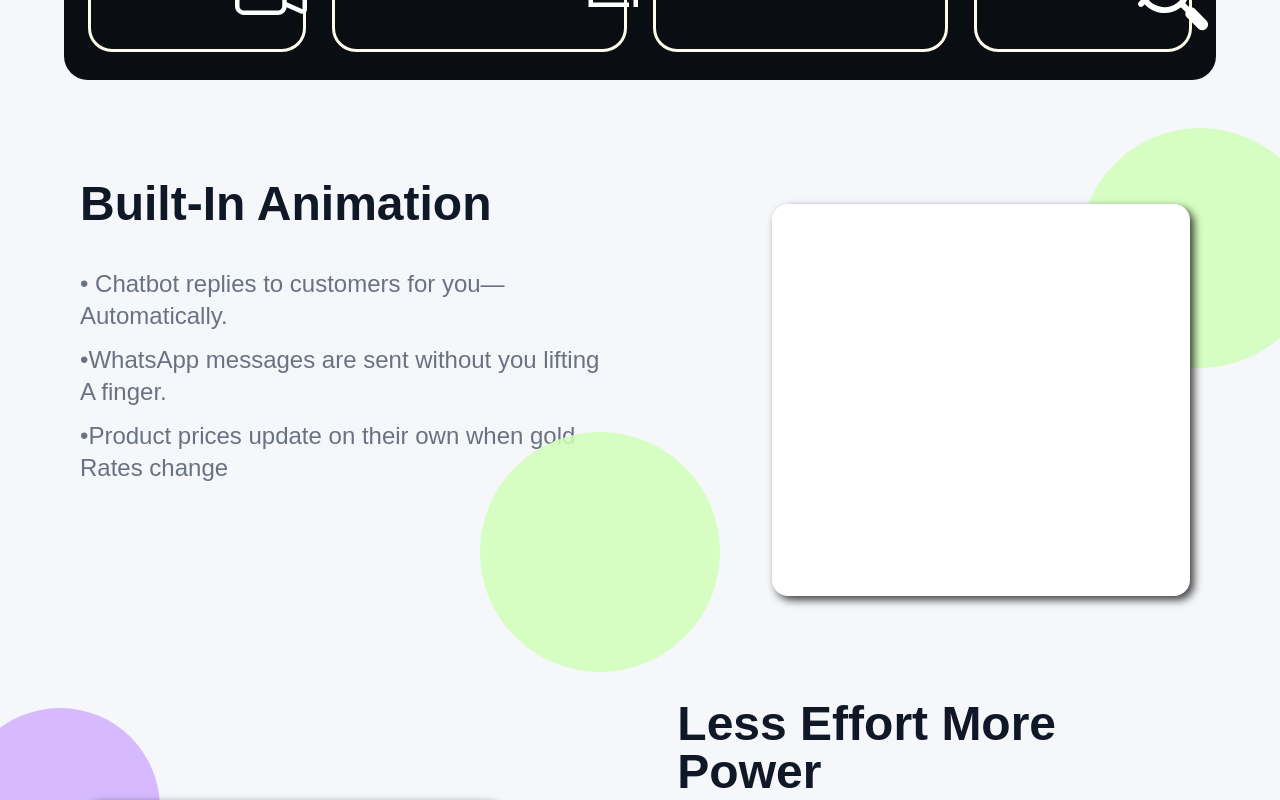
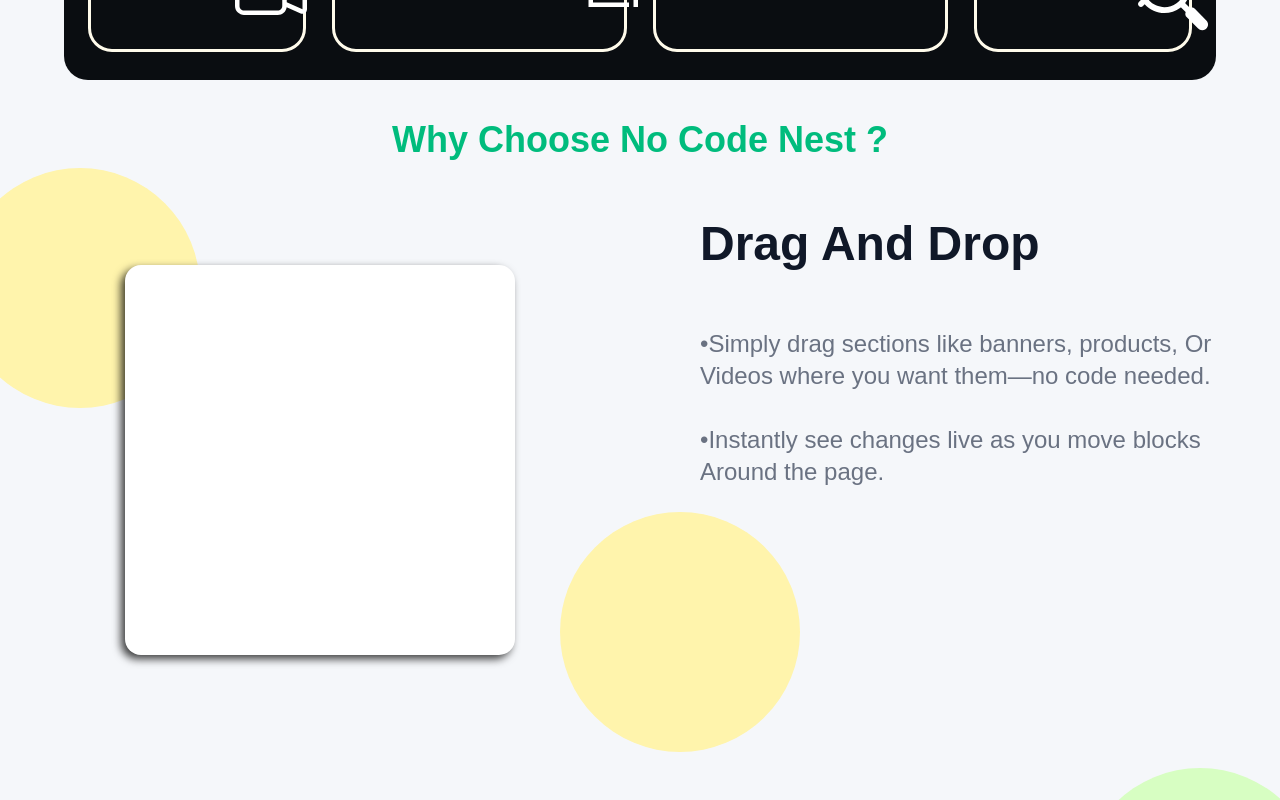
Before and after one commit to Usaid619/No-Code-Nest, a Next.js app: page / in a window 1280 px wide. Shown: the part 680-1480 px from the top of the page. Built offline with nearby package versions, Linux system fonts and the light colour scheme.

Commit message:
design completed

```diff
--- /dev/null
+++ b/src/components/Dragdrop.jsx
@@ -0,0 +1,29 @@
+import React from "react";
+
+export default function Dragdrop() {
+      return (
+            <>
+            <div className="h-[80vh] w-full bg-[#f5f7fa] flex items-center flex-col">
+                  <h2 className="text-4xl text-emerald-500 font-extrabold">Why Choose No Code Nest ?</h2>
+                  <div className="flex h-full w-full relative items-center justify-center ">
+                        <div className="h-full w-full py-10 px-15">
+                              <div className=" absolute h-60 w-60 rounded-full -left-10 top-2 bg-[rgb(255,244,172)]" />
+                              <div className=" absolute h-60 w-60 rounded-full z-1 bottom-2 left-140 bg-[rgb(255,244,172)]" />
+                              <div className="h-full w-full flex justify-center items-center">
+                                    <div className=" h-[75%] w-[75%] z-2 rounded-2xl shadow-[-4px_4px_8px_rgba(0,0,1,0.75)] bg-white"></div>
+                              </div>
+                        </div>
+                        <div className="h-full w-full py-15 px-15">
+                              <div className="mb-15">
+                                    <h1 className="text-5xl text-gray-900 font-extrabold">Drag And Drop</h1>
+                              </div>
+                              <div>
+                                    <h4 className="text-gray-500 font-medium text-2xl mb-8"><span>•</span>Simply drag sections like banners, products, Or <br /> Videos where you want them—no code needed.</h4>
+                                    <h4 className="text-gray-500 font-medium text-2xl mb-3"><span>•</span>Instantly see changes live as you move blocks <br /> Around the page.</h4>
+                              </div>
+                        </div>
+                  </div>
+            </div>
+            </>
+      )
+}
--- a/src/components/Effort.jsx
+++ b/src/components/Effort.jsx
@@ -2,8 +2,8 @@
 
 export default function Effort() {
       return (
-            <>
-            <div className="bg-[#f5f7fa] flex items-center relative justify-center h-screen w-full">
+            <div className="h-[115vh] w-full flex flex-col bg-[#f5f7fa]">
+            <div className="flex items-center relative justify-center">
                   <div className="absolute h-50 w-50 p-10 bg-[rgba(204,165,255,0.75)] rounded-full top-7 -left-10"/>
                   <div className="absolute h-50 w-50 p-10 bg-[rgba(204,165,255,0.75)] rounded-full bottom-8 left-125"/>
                   <div className="h-full w-full flex justify-center items-center">
@@ -51,6 +51,9 @@
                         </div>
                   </div>
             </div>
-            </>
+            <button className="block mx-auto px-4 py-2 w-60 h-10 mb-4 rounded-full bg-gradient-to-b from-emerald-400 to-emerald-600 text-white font-bold text-sm shadow-lg hover:scale-105 transition-transform duration-200">
+                  Compare With Other Platform
+            </button>
+            </div>
       );
 }
--- /dev/null
+++ b/src/components/Launch.jsx
@@ -0,0 +1,24 @@
+import React from "react";
+
+export default function Launch() {
+      return (
+            <>
+            <div className="h-[70vh] w-full bg-[#f5f7fa] flex items-center flex-col">
+                  <h1 className="text-7xl font-poppins mt-4">
+                        <span className="text-gray-800">Ready to </span>
+                        <span className="text-emerald-500">launch your</span>
+                  </h1>
+                  <h1 className="text-7xl font-poppins mt-6">
+                        <span className="text-emerald-500"> store, </span>
+                        <span className="text-gray-800">your way?</span>
+                  </h1>
+                  <h1 className="text-7xl mt-20 text-gray-800">
+                        NO Code. No Compromise.
+                  </h1>
+                  <button className="block mx-auto px-4 py-2 w-60 h-10 mt-30 rounded-full bg-gradient-to-b from-emerald-400 to-emerald-600 text-white font-bold text-sm shadow-lg hover:scale-105 transition-transform duration-200">
+                        Compare With Other Platform
+                  </button>
+            </div>
+            </>
+      )
+}
--- a/src/components/main.jsx
+++ b/src/components/main.jsx
@@ -1,15 +1,19 @@
 import React from "react";
 import FeatureSection from "./FeatureSection";
+import Dragdrop from "./Dragdrop";
 import Automation from "./Automation";
 import Effort from "./Effort";
+import Launch from "./Launch";
 import Footer from "./Footer";
 
 export default function main() {
       return (
             <>
                   <FeatureSection />
+                  <Dragdrop />
                   <Automation />
                   <Effort />
+                  <Launch />
                   <Footer />
             </>
       )
```
